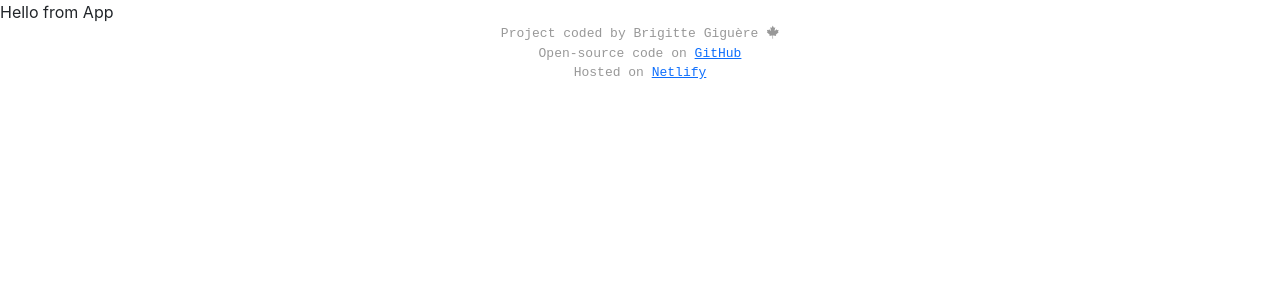
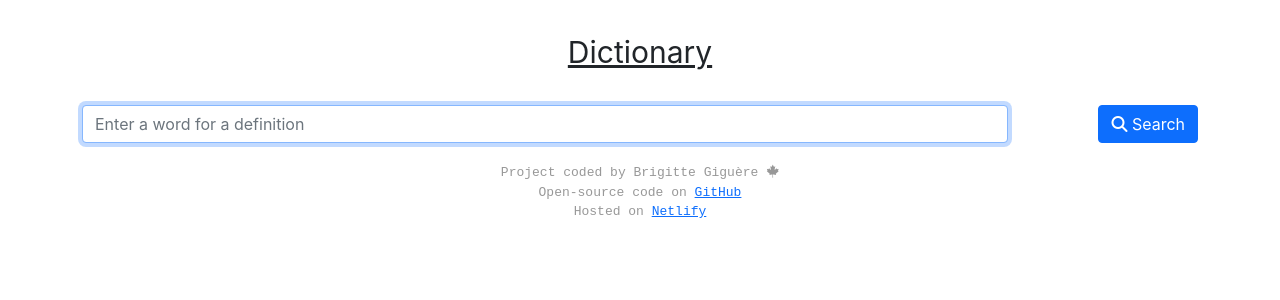
Before and after one commit to brigittex/dictionary-project, a React (Create React App) app: page / in a window 1280 px wide. Shown: the top 300 px of the page. Built offline with nearby package versions, Linux system fonts and the light colour scheme.

Commit message:
Added Dictionary component with input form

```diff
--- a/public/index.html
+++ b/public/index.html
@@ -2,7 +2,6 @@
 <html lang="en">
   <head>
     <meta charset="utf-8" />
-    <link rel="icon" href="%PUBLIC_URL%/favicon.ico" />
     <meta name="viewport" content="width=device-width, initial-scale=1" />
     <meta name="theme-color" content="#000000" />
     <meta
--- a/src/App.css
+++ b/src/App.css
@@ -1,8 +1,15 @@
+header {
+  text-align: center;
+  text-decoration: underline;
+  font-size: 30px;
+  margin: 30px auto;
+}
+
 footer {
   text-align: center;
   font-size: 13px;
   color: rgb(152, 152, 152);
   display: block;
-  margin: 10 auto;
+  margin: 20px auto;
   font-family: "Roboto Mono", monospace;
 }
--- a/src/App.js
+++ b/src/App.js
@@ -1,10 +1,12 @@
 import "./App.css";
+import Dictionary from "./Dictionary.js";
 
 export default function App() {
   return (
     <div className="App">
-      <header className="App-header">Hello from App</header>
-
+      <div className="container">
+        <header className="App-header">Dictionary</header>
+        <Dictionary />
         <footer>
           {" "}
           <div>
@@ -33,5 +35,6 @@ export default function App() {
           </div>
         </footer>
       </div>
+    </div>
   );
 }
--- /dev/null
+++ b/src/Dictionary.css
@@ -0,0 +1,2 @@
+.Dictionary {
+}
--- /dev/null
+++ b/src/Dictionary.js
@@ -0,0 +1,41 @@
+import React, { useState } from "react";
+import "./Dictionary.css";
+
+export default function Dictionary() {
+  let [keyword, setKeyword] = useState("");
+
+  function search(event) {
+    event.preventDefault();
+    alert(`Searching for definition of "${keyword}"`);
+  }
+
+  function handleKeywordChange(event) {
+    event.preventDefault();
+    setKeyword(event.target.value);
+  }
+
+  return (
+    <div className="Dictionary">
+      <form onSubmit={search}>
+        <div className="row">
+          <div className="col-10">
+            <input
+              type="text"
+              className="form-control"
+              placeholder="Enter a word for a definition"
+              autoFocus
+              autoComplete="off"
+              onChange={handleKeywordChange}
+            />
+          </div>
+
+          <div className="col-2">
+            <button type="submit" className="btn btn-primary float-end">
+              <i className="fas fa-search"></i> Search
+            </button>
+          </div>
+        </div>
+      </form>
+    </div>
+  );
+}
```
Also changed, not shown: public/manifest.json, 1 other file (tests, documents, lock files or other folders). Lines whose indentation alone changed are shown as unchanged.
